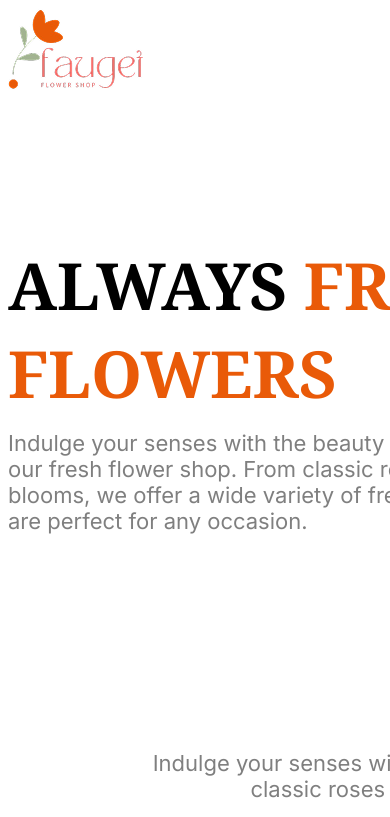
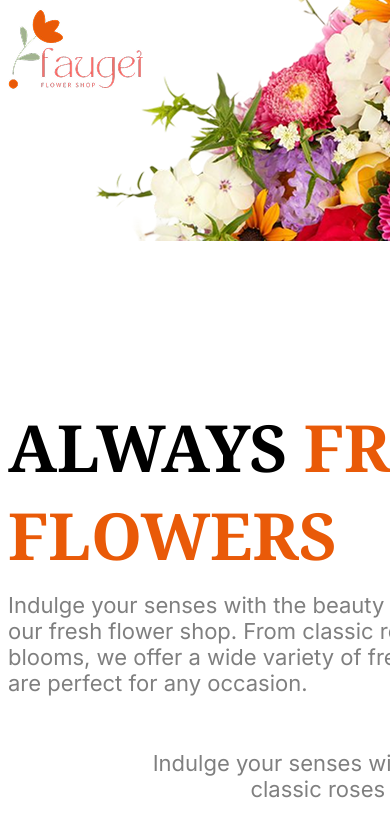
Before and after one commit to Shoaib7270/Assignment_2, a plain HTML site: page index.html in a window 390 px wide. Shown: the top 817 px of the page. Drawn offline with Linux system fonts and the light colour scheme.

Commit message:
responsive only in header section

```diff
--- a/style.css
+++ b/style.css
@@ -345,3 +345,12 @@ footer{
     font-size: 16px;
     list-style: none;
 }
+
+@media screen and (max-width:576px) {
+    .header-section{
+        display: flex;
+        flex-direction: column-reverse;
+        gap: 0px;
+        margin-bottom: 0 auto;
+    }
+}
```
